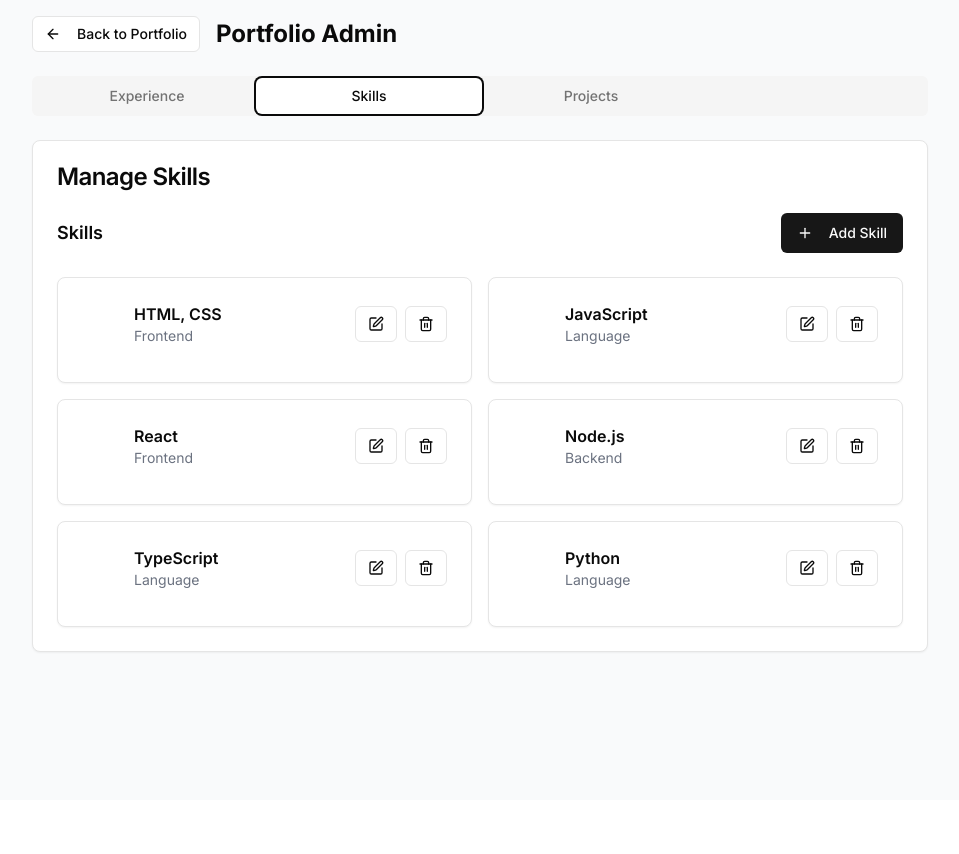
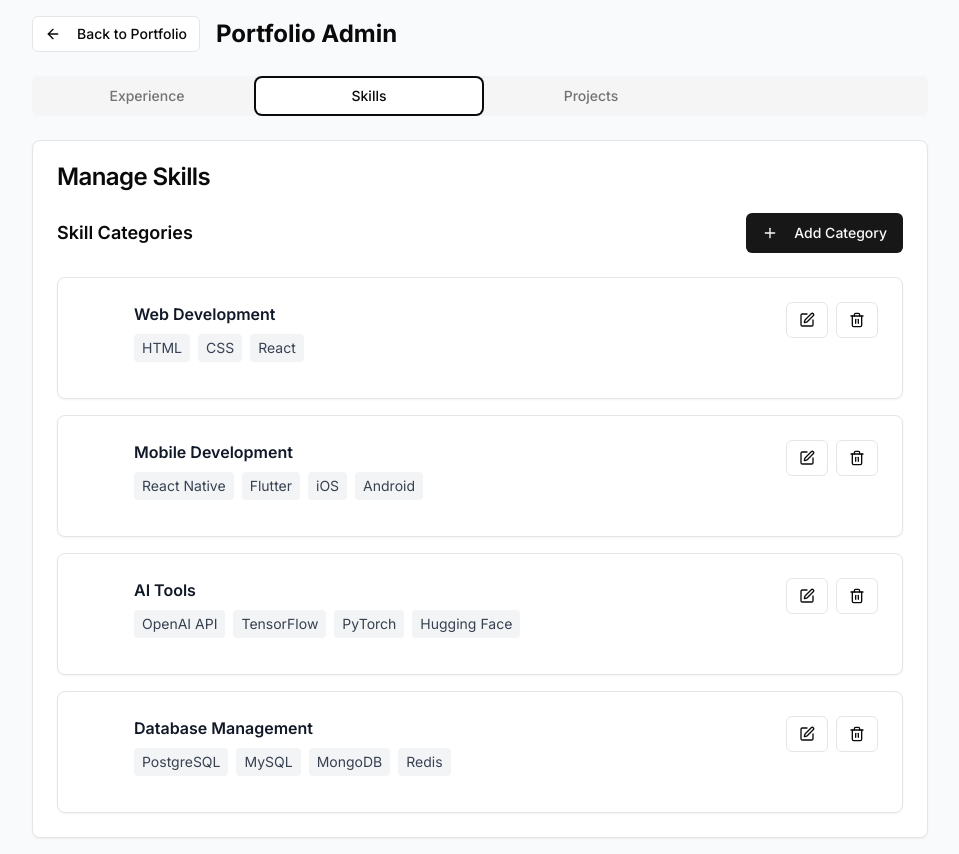
Before and after one commit to arturoalmiron/twitter-style-portfolio, a Next.js app: page /admin in a window 1280 px wide. Both pictures are taken after a click on the tab "Skills". Shown: the whole page, without its empty margins (160-1119 px from the left). Before the commit the page ends 800 px from the top, so only its background shows below. Built offline with nearby package versions, Linux system fonts and the light colour scheme.

Commit message:
update skills

```diff
--- a/components/admin/skills-manager.tsx
+++ b/components/admin/skills-manager.tsx
@@ -6,73 +6,102 @@ import { useState } from "react"
 import { Button } from "@/components/ui/button"
 import { Input } from "@/components/ui/input"
 import { Label } from "@/components/ui/label"
-import { Select, SelectContent, SelectItem, SelectTrigger, SelectValue } from "@/components/ui/select"
+import { Textarea } from "@/components/ui/textarea"
 import { Card, CardContent, CardHeader, CardTitle } from "@/components/ui/card"
 import { Trash2, Edit, Plus } from "lucide-react"
 import Image from "next/image"
 
-interface Skill {
+interface SkillCategory {
   id: number
-  name: string
+  category: string
   icon: string
-  category: string
+  skills: string[]
 }
 
-const initialSkills: Skill[] = [
-  { id: 1, name: "HTML, CSS", icon: "/placeholderbackground.png?height=40&width=40", category: "Frontend" },
-  { id: 2, name: "JavaScript", icon: "/placeholderbackground.png?height=40&width=40", category: "Language" },
-  { id: 3, name: "React", icon: "/placeholderbackground.png?height=40&width=40", category: "Frontend" },
-  { id: 4, name: "Node.js", icon: "/placeholderbackground.png?height=40&width=40", category: "Backend" },
-  { id: 5, name: "TypeScript", icon: "/placeholderbackground.png?height=40&width=40", category: "Language" },
-  { id: 6, name: "Python", icon: "/placeholderbackground.png?height=40&width=40", category: "Language" },
+const initialSkillCategories: SkillCategory[] = [
+  {
+    id: 1,
+    category: "Web Development",
+    icon: "/placeholderbackground.png?height=40&width=40",
+    skills: ["HTML", "CSS", "React"],
+  },
+  {
+    id: 2,
+    category: "Mobile Development",
+    icon: "/placeholderbackground.png?height=40&width=40",
+    skills: ["React Native", "Flutter", "iOS", "Android"],
+  },
+  {
+    id: 3,
+    category: "AI Tools",
+    icon: "/placeholderbackground.png?height=40&width=40",
+    skills: ["OpenAI API", "TensorFlow", "PyTorch", "Hugging Face"],
+  },
+  {
+    id: 4,
+    category: "Database Management",
+    icon: "/placeholderbackground.png?height=40&width=40",
+    skills: ["PostgreSQL", "MySQL", "MongoDB", "Redis"],
+  },
 ]
 
-const categories = ["Frontend", "Backend", "Language", "Cloud", "DevOps", "Database", "Mobile"]
-
 export function SkillsManager() {
-  const [skills, setSkills] = useState<Skill[]>(initialSkills)
+  const [skillCategories, setSkillCategories] = useState<SkillCategory[]>(initialSkillCategories)
   const [editingId, setEditingId] = useState<number | null>(null)
   const [showAddForm, setShowAddForm] = useState(false)
   const [formData, setFormData] = useState({
-    name: "",
+    category: "",
     icon: "",
-    category: "",
+    skills: "",
   })
 
   const handleSubmit = (e: React.FormEvent) => {
     e.preventDefault()
 
+    const skillsArray = formData.skills
+      .split(",")
+      .map((skill) => skill.trim())
+      .filter((skill) => skill.length > 0)
+
     if (editingId) {
-      setSkills(skills.map((skill) => (skill.id === editingId ? { ...skill, ...formData } : skill)))
+      setSkillCategories(
+        skillCategories.map((cat) =>
+          cat.id === editingId
+            ? { ...cat, category: formData.category, icon: formData.icon, skills: skillsArray }
+            : cat,
+        ),
+      )
       setEditingId(null)
     } else {
-      const newSkill: Skill = {
+      const newCategory: SkillCategory = {
         id: Date.now(),
-        ...formData,
+        category: formData.category,
+        icon: formData.icon,
+        skills: skillsArray,
       }
-      setSkills([...skills, newSkill])
+      setSkillCategories([...skillCategories, newCategory])
       setShowAddForm(false)
     }
 
-    setFormData({ name: "", icon: "", category: "" })
+    setFormData({ category: "", icon: "", skills: "" })
   }
 
-  const handleEdit = (skill: Skill) => {
+  const handleEdit = (category: SkillCategory) => {
     setFormData({
-      name: skill.name,
-      icon: skill.icon,
-      category: skill.category,
+      category: category.category,
+      icon: category.icon,
+      skills: category.skills.join(", "),
     })
-    setEditingId(skill.id)
+    setEditingId(category.id)
     setShowAddForm(true)
   }
 
   const handleDelete = (id: number) => {
-    setSkills(skills.filter((skill) => skill.id !== id))
+    setSkillCategories(skillCategories.filter((cat) => cat.id !== id))
   }
 
   const handleCancel = () => {
-    setFormData({ name: "", icon: "", category: "" })
+    setFormData({ category: "", icon: "", skills: "" })
     setEditingId(null)
     setShowAddForm(false)
   }
@@ -80,48 +109,29 @@ export function SkillsManager() {
   return (
     <div className="space-y-6">
       <div className="flex justify-between items-center">
-        <h3 className="text-lg font-semibold">Skills</h3>
+        <h3 className="text-lg font-semibold">Skill Categories</h3>
         <Button onClick={() => setShowAddForm(true)} disabled={showAddForm}>
           <Plus className="w-4 h-4 mr-2" />
-          Add Skill
+          Add Category
         </Button>
       </div>
 
       {showAddForm && (
         <Card>
           <CardHeader>
-            <CardTitle>{editingId ? "Edit Skill" : "Add New Skill"}</CardTitle>
+            <CardTitle>{editingId ? "Edit Skill Category" : "Add New Skill Category"}</CardTitle>
           </CardHeader>
           <CardContent>
             <form onSubmit={handleSubmit} className="space-y-4">
               <div>
-                <Label htmlFor="name">Skill Name</Label>
+                <Label htmlFor="category">Category Name</Label>
                 <Input
-                  id="name"
-                  value={formData.name}
-                  onChange={(e) => setFormData({ ...formData, name: e.target.value })}
-                  placeholder="e.g., React"
+                  id="category"
+                  value={formData.category}
+                  onChange={(e) => setFormData({ ...formData, category: e.target.value })}
+                  placeholder="e.g., Web Development"
                   required
                 />
-              </div>
-              <div>
-                <Label htmlFor="category">Category</Label>
-                <Select
-                  value={formData.category}
-                  onValueChange={(value) => setFormData({ ...formData, category: value })}
-                  required
-                >
-                  <SelectTrigger>
-                    <SelectValue placeholder="Select a category" />
-                  </SelectTrigger>
-                  <SelectContent>
-                    {categories.map((category) => (
-                      <SelectItem key={category} value={category}>
-                        {category}
-                      </SelectItem>
-                    ))}
-                  </SelectContent>
-                </Select>
               </div>
               <div>
                 <Label htmlFor="icon">Icon URL</Label>
@@ -129,12 +139,24 @@ export function SkillsManager() {
                   id="icon"
                   value={formData.icon}
                   onChange={(e) => setFormData({ ...formData, icon: e.target.value })}
-                  placeholder="e.g., /placeholder.svg?height=40&width=40&query=React logo"
+                  placeholder="e.g., /placeholderbackground.png?height=40&width=40"
                   required
                 />
               </div>
+              <div>
+                <Label htmlFor="skills">Skills (comma-separated)</Label>
+                <Textarea
+                  id="skills"
+                  value={formData.skills}
+                  onChange={(e) => setFormData({ ...formData, skills: e.target.value })}
+                  placeholder="e.g., HTML, CSS, React, JavaScript"
+                  rows={3}
+                  required
+                />
+                <p className="text-sm text-gray-500 mt-1">Separate each skill with a comma</p>
+              </div>
               <div className="flex space-x-2">
-                <Button type="submit">{editingId ? "Update" : "Add"} Skill</Button>
+                <Button type="submit">{editingId ? "Update" : "Add"} Category</Button>
                 <Button type="button" variant="outline" onClick={handleCancel}>
                   Cancel
                 </Button>
@@ -144,27 +166,33 @@ export function SkillsManager() {
         </Card>
       )}
 
-      <div className="grid gap-4 md:grid-cols-2">
-        {skills.map((skill) => (
-          <Card key={skill.id}>
+      <div className="space-y-4">
+        {skillCategories.map((category) => (
+          <Card key={category.id}>
             <CardContent className="pt-6">
-              <div className="flex items-center space-x-3 mb-3">
+              <div className="flex items-start space-x-3 mb-3">
                 <Image
-                  src={skill.icon || "/placeholder.svg"}
-                  alt={`${skill.name} logo`}
+                  src={category.icon || "/placeholder.svg"}
+                  alt={`${category.category} icon`}
                   width={40}
                   height={40}
                   className="rounded-lg"
                 />
                 <div className="flex-1">
-                  <h4 className="font-semibold">{skill.name}</h4>
-                  <p className="text-sm text-gray-500">{skill.category}</p>
+                  <h4 className="font-semibold text-gray-900 mb-2">{category.category}</h4>
+                  <div className="flex flex-wrap gap-2">
+                    {category.skills.map((skill) => (
+                      <span key={skill} className="px-2 py-1 bg-gray-100 text-gray-700 rounded text-sm">
+                        {skill}
+                      </span>
+                    ))}
+                  </div>
                 </div>
                 <div className="flex space-x-2">
-                  <Button variant="outline" size="sm" onClick={() => handleEdit(skill)}>
+                  <Button variant="outline" size="sm" onClick={() => handleEdit(category)}>
                     <Edit className="w-4 h-4" />
                   </Button>
-                  <Button variant="outline" size="sm" onClick={() => handleDelete(skill.id)}>
+                  <Button variant="outline" size="sm" onClick={() => handleDelete(category.id)}>
                     <Trash2 className="w-4 h-4" />
                   </Button>
                 </div>
--- a/components/tabs/skills-tab.tsx
+++ b/components/tabs/skills-tab.tsx
@@ -3,36 +3,49 @@
 import Image from "next/image"
 import { useLanguage } from "@/hooks/use-language"
 
-const skills = [
-  {
-    name: "HTML, CSS",
-    icon: "/placeholderbackground.png?height=40&width=40",
-    category: "Frontend",
+const skillCategories = [
+/*  {
+    category: "Web Development",
+    skills: ["HTML", "CSS", "React"],
   },
   {
-    name: "JavaScript",
-    icon: "/placeholderbackground.png?height=40&width=40",
-    category: "Language",
+    category: "Mobile Development",
+    skills: ["React Native", "Flutter", "iOS", "Android"],
   },
   {
-    name: "React",
-    icon: "/placeholderbackground.png?height=40&width=40",
-    category: "Frontend",
+    category: "AI Tools",
+    skills: ["OpenAI API", "TensorFlow", "PyTorch", "Hugging Face"],
   },
   {
-    name: "Node.js",
-    icon: "/placeholderbackground.png?height=40&width=40",
-    category: "Backend",
+    category: "Database Management",
+    skills: ["PostgreSQL", "MySQL", "MongoDB", "Redis"],
+  },*/
+]
+
+const additionalSkills = [
+  {
+    category: "Web Development",
+    skills: ["HTML", "CSS", "React"],
   },
   {
-    name: "TypeScript",
-    icon: "/placeholderbackground.png?height=40&width=40",
-    category: "Language",
+    category: "Mobile Development",
+    skills: ["React Native", "Flutter", "iOS", "Android"],
   },
   {
-    name: "Python",
-    icon: "/placeholderbackground.png?height=40&width=40",
-    category: "Language",
+    category: "AI Tools",
+    skills: ["OpenAI API", "TensorFlow", "PyTorch", "Hugging Face"],
+  },
+  {
+    category: "Database Management",
+    skills: ["PostgreSQL", "MySQL", "MongoDB", "Redis"],
+  },
+  {
+    category: "Programming Languages",
+    skills: ["JavaScript", "TypeScript", "Python", "Java"],
+  },
+  {
+    category: "Backend Technologies",
+    skills: ["Node.js", "Express.js", "Django", "FastAPI"],
   },
 ]
 
@@ -43,21 +56,53 @@ export function SkillsTab() {
     <div>
       <h3 className="text-lg font-semibold mb-4 flex items-center">{t("mySkills")}</h3>
 
-      <div className="space-y-3">
-        {skills.map((skill) => (
-          <div
-            key={skill.name}
-            className="flex items-center space-x-3 p-2 rounded-lg hover:bg-gray-50 transition-colors"
-          >
-            <Image
-              src={skill.icon || "/placeholder.svg"}
-              alt={`${skill.name} logo`}
-              width={40}
-              height={40}
-              className="rounded-lg"
-            />
-            <div className="flex-1">
-              <div className="font-medium text-gray-900">{skill.name}</div>
+      <div className="space-y-6">
+        {/* Main skill categories with icons */}
+        {skillCategories.map((category) => (
+          <div key={category.category}>
+            {/* Category Header with Icon */}
+            <div className="flex items-center space-x-3 mb-3">
+              <Image
+                src={category.icon || "/placeholder.svg"}
+                alt={`${category.category} icon`}
+                width={40}
+                height={40}
+                className="rounded-lg"
+              />
+              <h4 className="font-semibold text-gray-900">{category.category}</h4>
+            </div>
+
+            {/* Skills in this category */}
+            <div className="ml-12 mb-4">
+              <div className="flex flex-wrap gap-2">
+                {category.skills.map((skill) => (
+                  <span
+                    key={skill}
+                    className="px-3 py-1 bg-gray-100 text-gray-700 rounded-full text-sm font-medium hover:bg-gray-200 transition-colors"
+                  >
+                    {skill}
+                  </span>
+                ))}
+              </div>
+            </div>
+          </div>
+        ))}
+
+        {/* Additional skills without main icons */}
+        {additionalSkills.map((category) => (
+          <div key={category.category}>
+            <h4 className="font-semibold text-gray-900 mb-3">{category.category}</h4>
+            <div className="ml-4 mb-4">
+              <div className="flex flex-wrap gap-2">
+                {category.skills.map((skill) => (
+                  <span
+                    key={skill}
+                    className="px-3 py-1 bg-blue-50 text-blue-700 rounded-full text-sm font-medium hover:bg-blue-100 transition-colors"
+                  >
+                    {skill}
+                  </span>
+                ))}
+              </div>
             </div>
           </div>
         ))}
```
